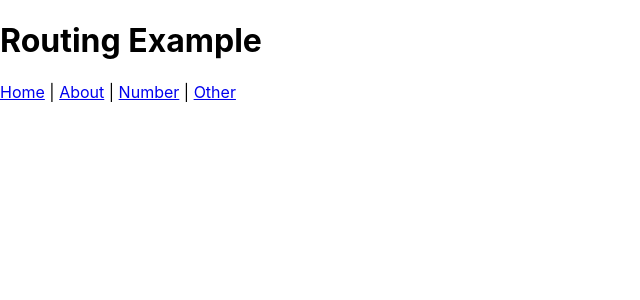
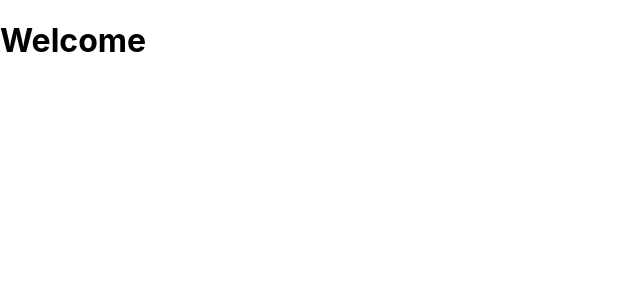
Before and after one commit to sephtecs/react_router, a React (Create React App) app: page / in a window 1280 px wide. Shown: the top 300 px of the page, without its empty margins (0-640 px from the left). Built offline with nearby package versions, Linux system fonts and the light colour scheme.

Commit message:
add changes

```diff
--- a/src/App.js
+++ b/src/App.js
@@ -3,41 +3,34 @@ import {
   BrowserRouter,
   Switch,
   Route,
-  Link
+  Link,
+  useParams
 } from "react-router-dom";
 
 const Home = (props) => {
-  return (<h1 style = {{color: "red"}}>We are in our Home Component</h1>);
+  return (<h1>Welcome</h1>);
 }
 
-const About = (props) => {
-  return (<h1 style = {{color: "blue"}}>We are in our About Component</h1>);
+const String = (props) => {
+  const { id } = useParams();
+  if (!isNaN(id)) {
+    return <h2> Your number is: { id }</h2>
+  }
+  else {
+    return (<h2>Your word is: { id }  </h2>);
+  }
 }
 
 function App() {
+
   return (
     <BrowserRouter>
-      <h1>Routing Example</h1>
-      <p>
-        <Link to="/home">Home</Link>
-        &nbsp;|&nbsp;
-        <Link to="/about">About</Link>
-        &nbsp;|&nbsp;
-        <Link to="/number">Number</Link>
-        &nbsp;|&nbsp;
-        <Link to="/others">Other</Link>
-      </p>
+
       <Switch>
-        <Route path = "/about">
-          <About />
+        <Route path = "/:id">
+          <String />
         </Route>
-        <Route exact path = "/home">
-          <Home />
-        </Route>
-        <Route path = "/others">
-          <About />
-        </Route>
-        <Route exact path = "/thistoo">
+        <Route exact path = "/">
           <Home />
         </Route>
       </Switch>
```
